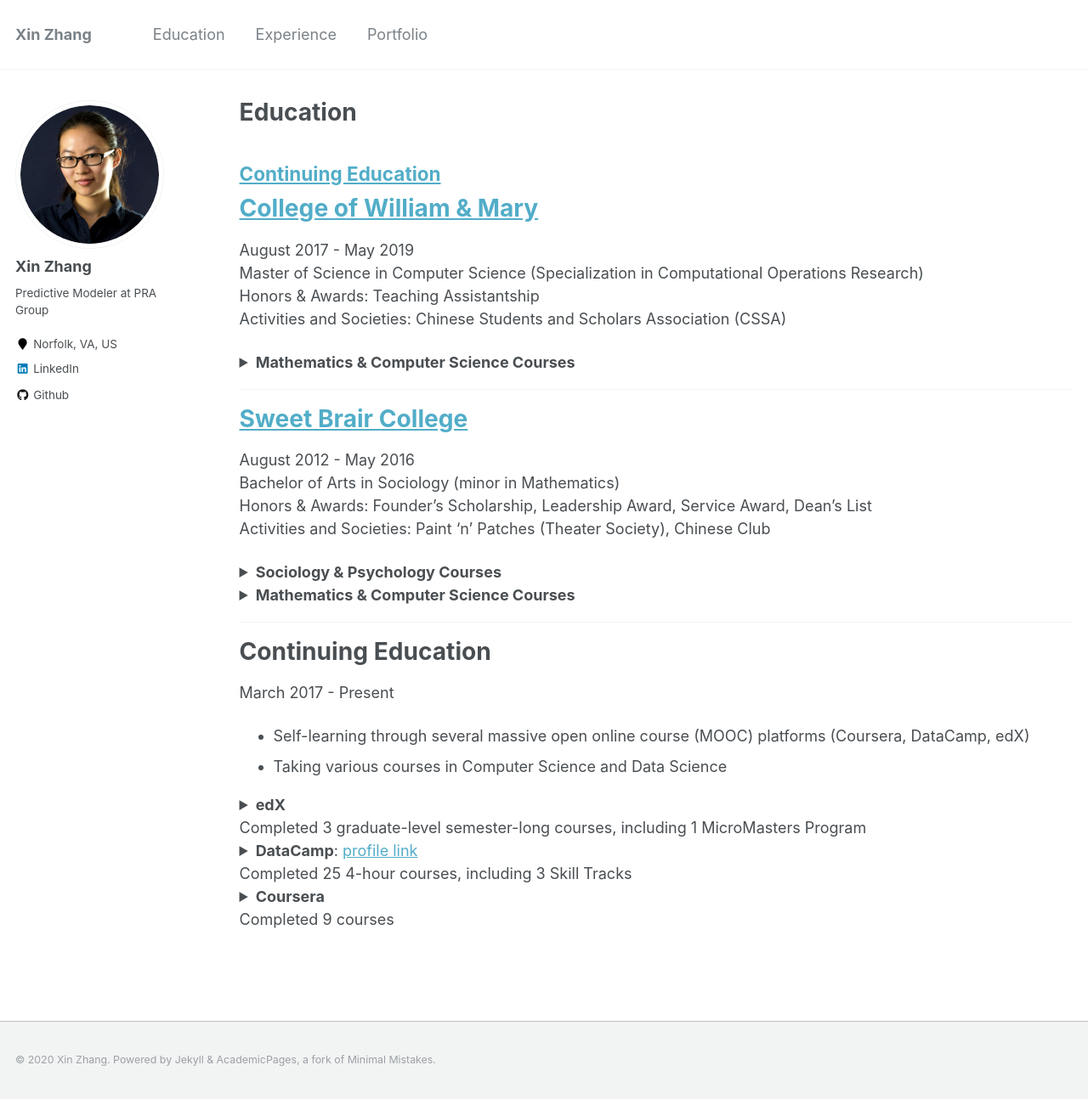
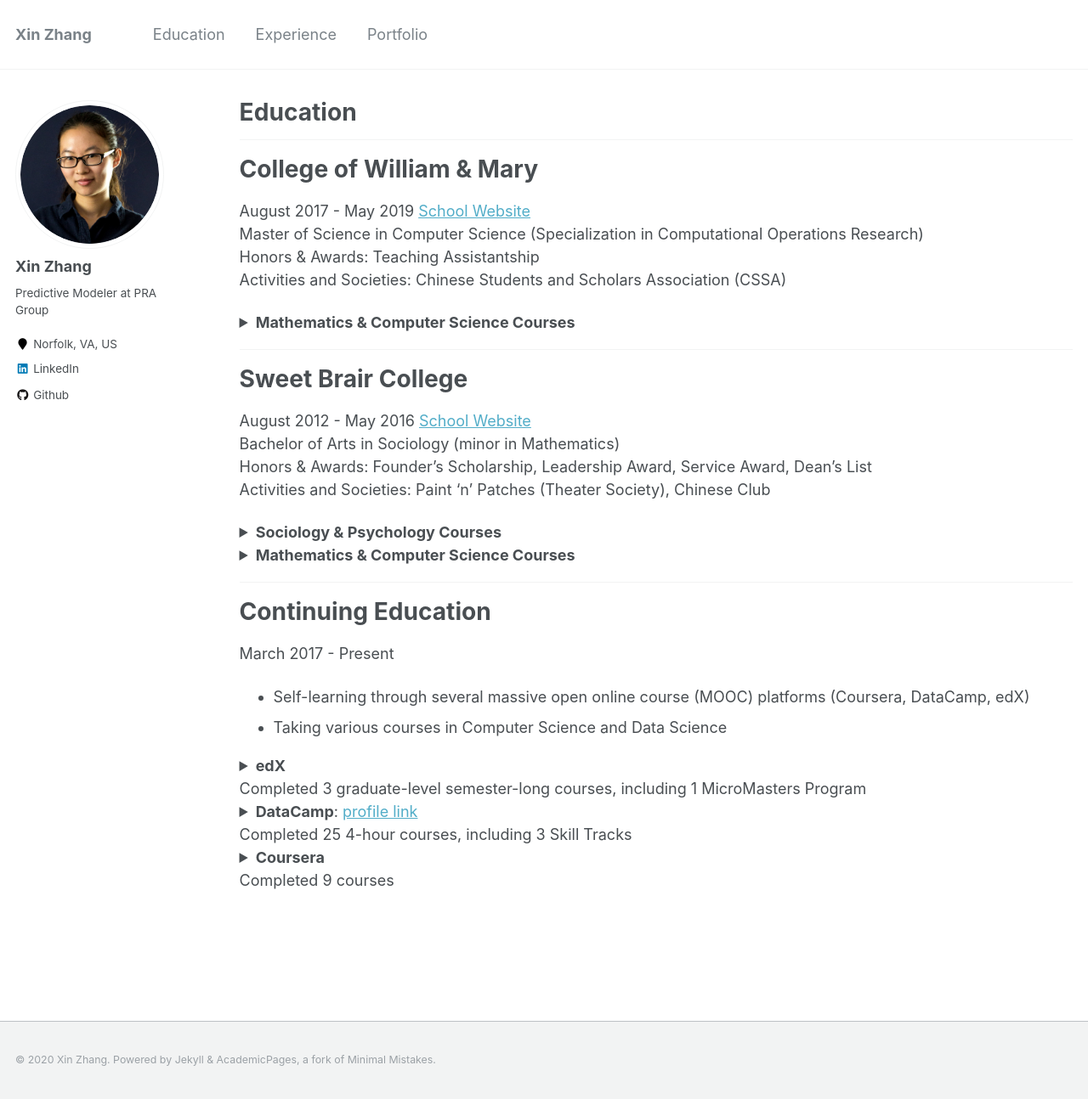
Before and after one commit to SnowingSita/SnowingSita.github.io, a Jekyll site: the page built from _pages/education.md, in a window 1280 px wide and 1294 px high. Shown: the whole window at 85% size. Built offline with Jekyll 4.4.1, drawn with Linux system fonts in a browser that asks for light colours.

Commit message:
Update education.md

```diff
--- a/_pages/education.md
+++ b/_pages/education.md
@@ -5,12 +5,11 @@ permalink: /education/
 author_profile: true
 ---
 
-[Continuing Education](#continuing-education)
 ---
 
-# [College of William & Mary](http://www.wm.edu){:target="_blank"}
+# College of William & Mary
 
-August 2017 - May 2019
+August 2017 - May 2019 [School Website](http://www.wm.edu){:target="_blank"}
 Master of Science in Computer Science (Specialization in Computational Operations Research)
 Honors & Awards: Teaching Assistantship
 Activities and Societies: Chinese Students and Scholars Association (CSSA)
@@ -35,9 +34,9 @@ Activities and Societies: Chinese Students and Scholars Association (CSSA)
 
 ---
 
-# [Sweet Brair College](http://www.sbc.edu){:target="_blank"}
+# Sweet Brair College
 
-August 2012 - May 2016
+August 2012 - May 2016 [School Website](http://www.sbc.edu){:target="_blank"}
 Bachelor of Arts in Sociology (minor in Mathematics)
 Honors & Awards: Founder’s Scholarship, Leadership Award, Service Award, Dean’s List
 Activities and Societies: Paint ‘n’ Patches (Theater Society), Chinese Club
```
